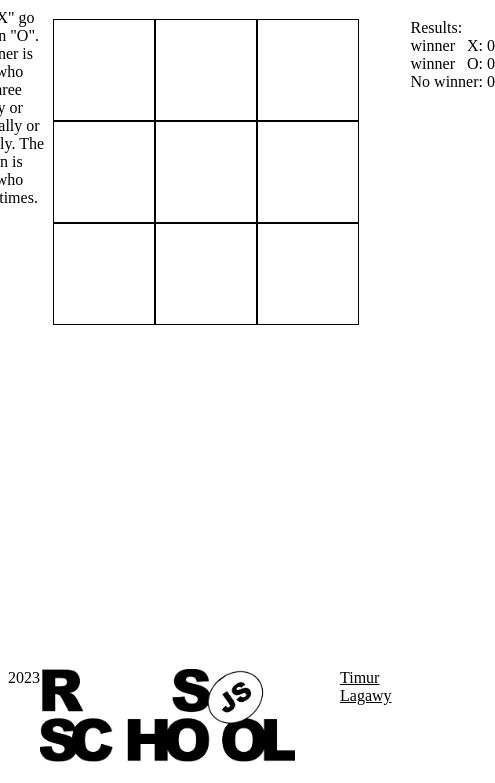
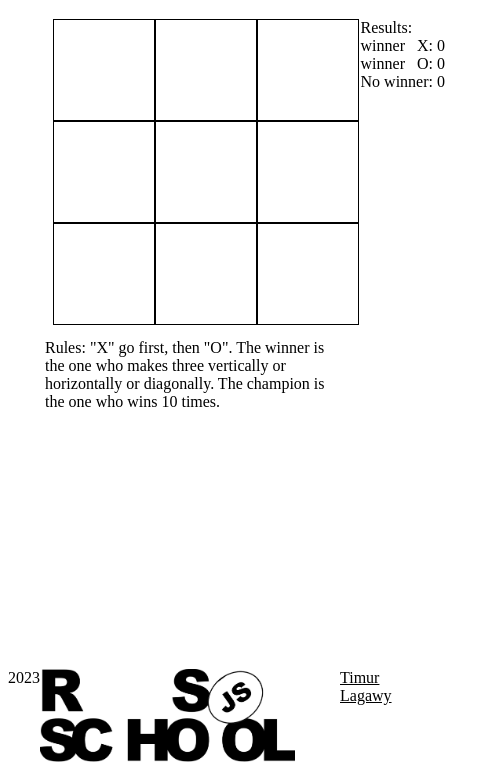
Before and after one commit to TimurLagawy/random-game-X-O, a plain HTML site: page index.html in a window 390 px wide. Shown: the part 61-844 px from the top of the page, 495 px wide, since content can reach past the window. Drawn offline with Linux system fonts and the light colour scheme.

Commit message:
fix: fix sizes for mobile version

```diff
--- a/style.css
+++ b/style.css
@@ -97,4 +97,15 @@
   .rules {
     left: calc(50vw - 250px);
   }
+
+  .results {
+    right: calc(50vw - 250px);
+  }
 }
+@media (max-width: 520px) {
+  .rules {
+    width: 300px;
+    left: calc(50vw - 150px);
+    top: 400px;
+  }
+}
```
Also changed, not shown: index.html (+2 -1 lines).
